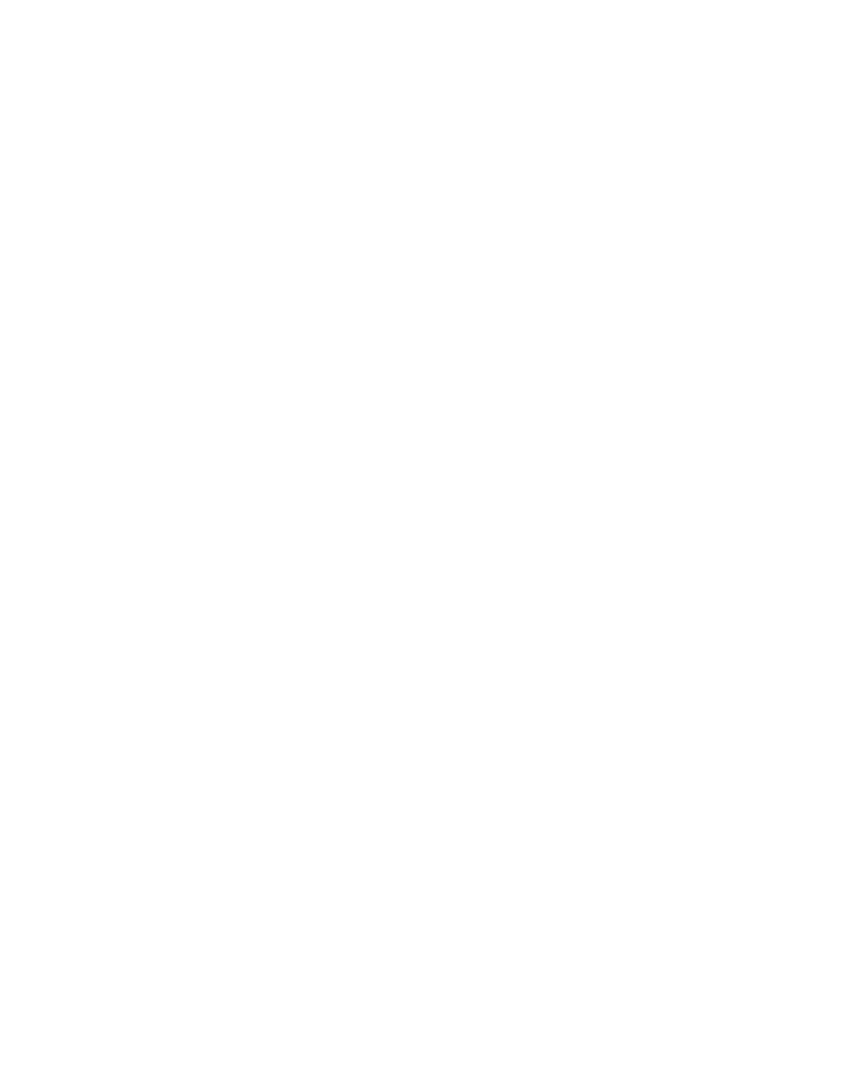
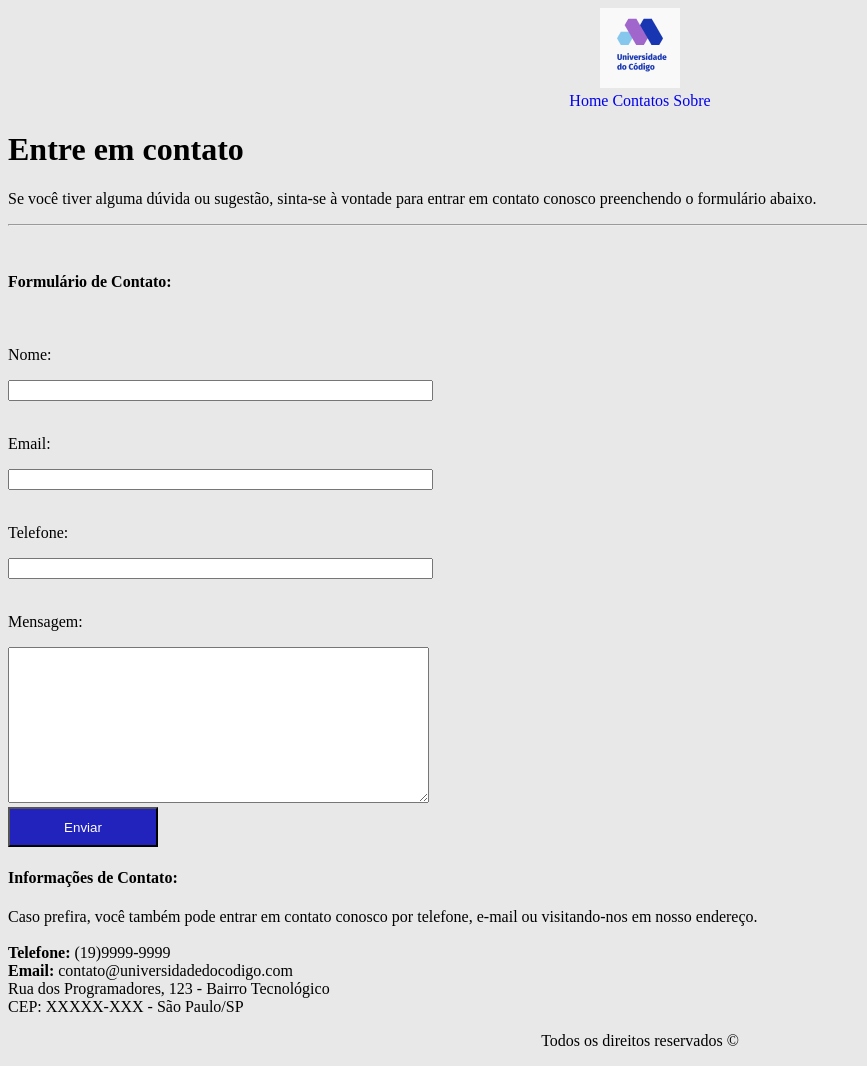
Before and after one commit to nicklaranjeira/site-baseado-no-figma-, a plain HTML site: page contatos.html in a window 1280 px wide. Shown: the whole page, without its empty margins (0-867 px from the left). Before the commit the page ends 800 px from the top, so only its background shows below. Drawn offline with Linux system fonts and the light colour scheme.

Commit message:
Site finalizado

```diff
--- a/contatos.html
+++ b/contatos.html
@@ -0,0 +1,69 @@
+<!DOCTYPE html>
+<html lang="en">
+<head>
+    <meta charset="UTF-8">
+    <meta name="viewport" content="width=device-width, initial-scale=1.0">
+    <title>Meu site</title>
+    <style>
+        body {
+            background-color: #e8e8e8;
+            font-family: "Poppins";
+        }
+        a {
+            text-decoration: none;
+        }
+        #btn{
+            background-color: rgb(34, 34, 189);
+            color: white;
+            width: 150px;   /* largura */
+            height: 40px;
+
+
+        }
+</style>
+
+</head>
+<body>
+    <center>
+        <img src="assets/logo do site.png">
+        <br>
+        <a href="http://127.0.0.1:3000/index.html" >Home </a>
+        <a href="http://127.0.0.1:3000/contatos.html" > Contatos</a>
+        <a href="http://127.0.0.1:3000/sobre.html" > Sobre</a>
+    </center>
+    <h1>Entre em contato</h1>
+    <p>Se você tiver alguma dúvida ou sugestão, sinta-se à vontade para entrar em contato conosco preenchendo o formulário abaixo.</p>
+    <hr>
+    <br>
+    <h4>Formulário de Contato:</h4>
+    <br>
+    <p>Nome:</p>
+        <input type="text" size="50">
+    <br>
+    <br>
+    <p>Email:</p>
+        <input type="text" size="50">
+    <br>
+    <br>
+    <p>Telefone:</p>
+        <input type="text" size="50">
+    <br>
+    <br>
+    <p>Mensagem:</p>
+        <textarea name="" id="" rows="10" cols="50"></textarea>
+    <br>
+    <input id="btn" type="submit" value="Enviar">
+    <br>
+    <h4>Informações de Contato:</h4>
+    <p>
+        Caso prefira, você também pode entrar em contato conosco por telefone, e-mail ou visitando-nos em nosso endereço.
+        <br>
+        <br>
+        <b>Telefone: </b>(19)9999-9999 <br> <b>Email: </b>contato@universidadedocodigo.com <br>Rua dos Programadores, 123 - Bairro Tecnológico <br> CEP: XXXXX-XXX - São Paulo/SP
+    </p>
+    <center>
+            <p>Todos os direitos reservados &copy;</p>
+
+    </center>
+</body>
+</html>
```
Also changed, not shown: index.html (+5 -4 lines), sobre.html (+45 -0 lines).
